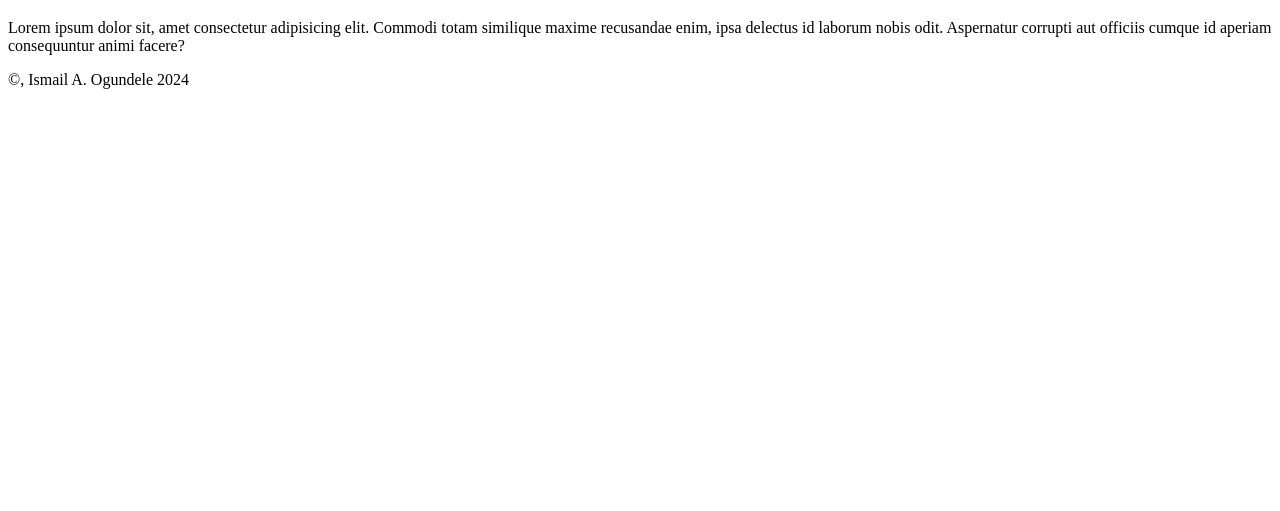
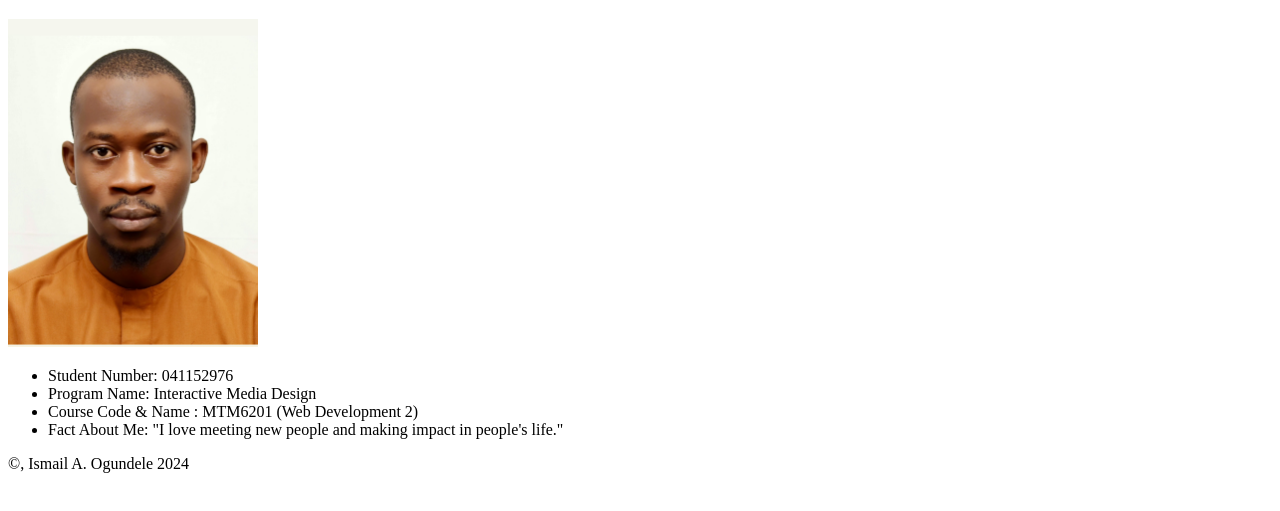
Before and after one commit to ogun0054/mtm6201-week1, a plain HTML site: page index.html in a window 1280 px wide. Shown: the part 61-572 px from the top of the page. Drawn offline with Linux system fonts and the light colour scheme.

Commit message:
my information added

```diff
--- a/index.html
+++ b/index.html
@@ -3,19 +3,27 @@
   <head>
     <meta charset="UTF-8" />
     <meta name="viewport" content="width=device-width, initial-scale=1.0" />
-    <title>Week-1</title>
+    <title>Ismail Adeshola Ogundele</title>
   </head>
   <body>
     <header>
       <h1>Ismail A. Ogundele</h1>
+      <img
+        src="images/passport-photo.jpg"
+        alt="Ismail-Adeshola-Ogundele-Image"
+        width="250"
+      />
     </header>
     <main>
-      <p>
-        Lorem ipsum dolor sit, amet consectetur adipisicing elit. Commodi totam
-        similique maxime recusandae enim, ipsa delectus id laborum nobis odit.
-        Aspernatur corrupti aut officiis cumque id aperiam consequuntur animi
-        facere?
-      </p>
+      <ul>
+        <li>Student Number: 041152976</li>
+        <li>Program Name: Interactive Media Design</li>
+        <li>Course Code & Name : MTM6201 (Web Development 2)</li>
+        <li>
+          Fact About Me: "I love meeting new people and making impact in
+          people's life."
+        </li>
+      </ul>
     </main>
 
     <footer>
```
Also changed, not shown: images/passport-photo.jpg (added).
